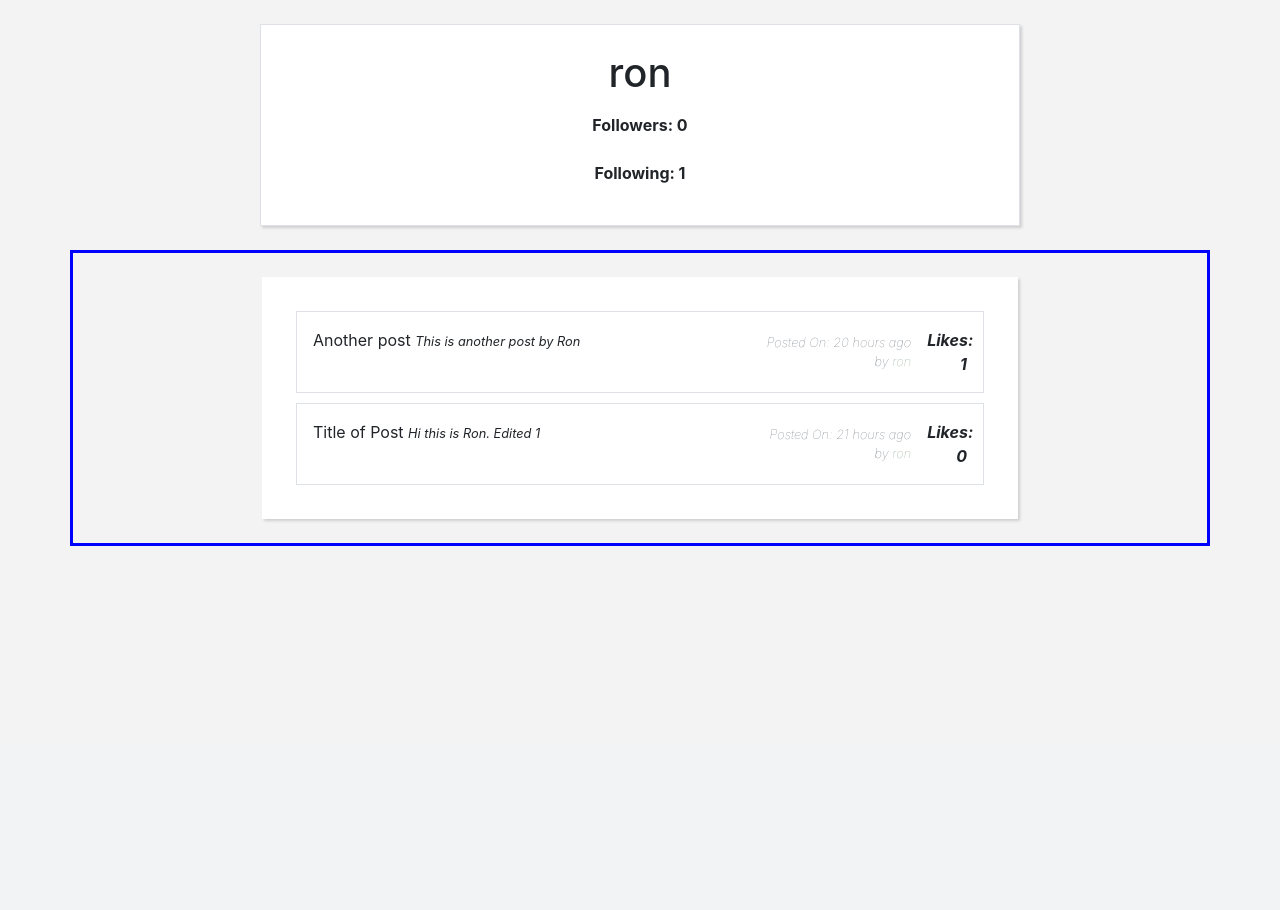
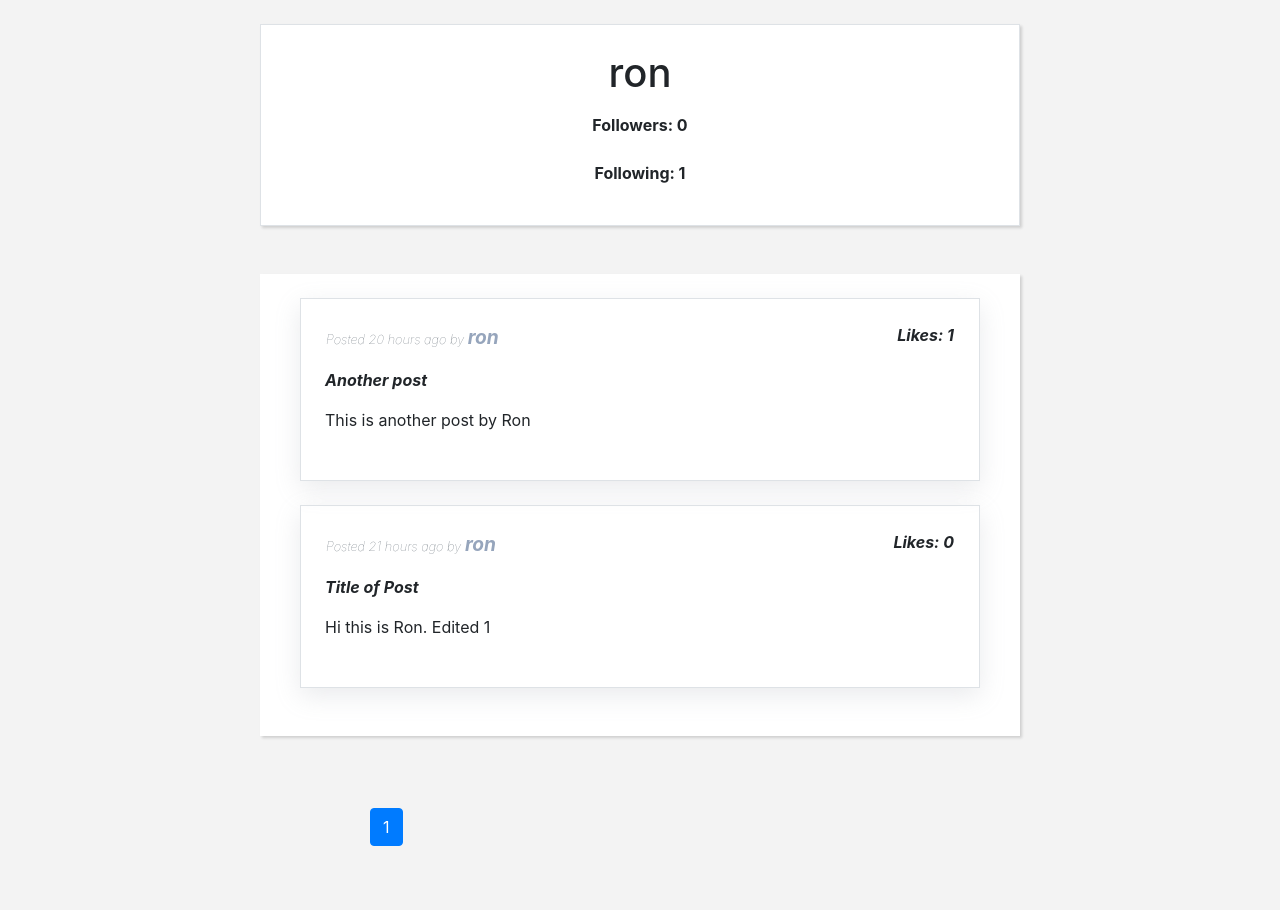
Before and after one commit to robot180/project4-network, a Django app: a page that uses network/templates/network/profile.html in a window 1280 px wide. Shown: the part 56-966 px from the top of the page. Before the commit the page ends 602 px from the top, so only its background shows below. Run offline with Django 3.2, Linux system fonts and the light colour scheme; data comes from the database, SQL or seed files in the repository; both versions use the stored data as it was after the commit; tables that the repository leaves empty hold one stand-in row (values such as "Sample post"); some libraries are stand-ins or nearby versions.

Commit message:
updated styles.css. Updated edit and submit buttons so that they no longer delete innerHTML and require innerHTML to be recoded. Edit button display none itself when clicked and creates the submit button. the submit button now removes itself and the textarea box AND display block Edit button. Created post_block.html so that block of code isn't repeated in index, following, and profile htmls.

```diff
--- a/network/static/network/posts.js
+++ b/network/static/network/posts.js
@@ -150,27 +150,33 @@ function editpost(content) {
   const editbox = document.createElement("textarea");
   editbox.maxLength = 450;
   // editbox.name = updatedpost;
-  editbox.setAttribute("id", "editbox")
+  // hide original post content and the edit button:
+  document.getElementById(`postBody_${content.editpostId}`).style.display = "none";
+  document.getElementById(`post${content.editpostId}editpost`).style.display = "none";
+  editbox.setAttribute("id", `editbox_${content.editpostId}`)
   editbox.classList="post_div row justify-contents-between pointer-link p-2 form-control"
   const t = document.createTextNode(`${content.editpostbody}`)
   editbox.appendChild(t);
   //clear all the content of postdiv and insert the textarea box so that user can edit the post
-  document.getElementById(`post${content.editpostId}`).innerHTML = ""
+  // document.getElementById(`post${content.editpostId}`).innerHTML = ""
   document.querySelector(`#post${content.editpostId}`).appendChild(editbox)
   const submit_button = document.createElement("button");
-  submit_button.setAttribute("id", "submit_button");
+  submit_button.setAttribute("id", `submit_button_${content.editpostId}`);
   submit_button.className = "btn green-button"
   submit_button.innerHTML = "Submit Edits";
   // submit_button.addEventListener("click", submit_edits())
   document.querySelector(`#post${content.editpostId}`).appendChild(submit_button);
    //access the submit_edits function when clicked
-  link = `"{% url 'profileurl' username_profile=${content.editpostId} %}"`
-  submit_button.addEventListener("click", () => {submit_edits(content, editbox.value, link)})
+  // link = `"{% url 'profileurl' username_profile=${content.editpostId} %}"`
+  // submit_button.addEventListener("click", () => {submit_edits(content, editbox.value, link)})
+  submit_button.addEventListener("click", () => {submit_edits(content, editbox.value)})
 };
 
 
 
-async function submit_edits(content, editedpost, link) {
+
+// async function submit_edits(content, editedpost, link) {
+async function submit_edits(content, editedpost) {
   console.log(content)
   console.log(content.postauthor)
   await fetch(`/edit/${content.editpostId}`, {
@@ -198,27 +204,38 @@ async function submit_edits(content, editedpost, link) {
     //clear the textarea and "submit edits" button from the postdiv (this is the same div when the index html was first generated by the index view)
     //cannot access the post id by the var name, id, because the results showed var name as pk. It's the same thing just different names
     updated_postdiv = document.getElementById(`post${result[0].pk}`)
-    updated_postdiv.innerHTML = `
-    <div class="col-6 col-sm-5 col-md-3 p-2 order-md-2 small text-right text-muted font-italic font-weight-lighter align-self-center">Posted On: ${localDate}
-    by <a href="${link}">${content.postauthor}</a></div>
-    <div class="col px-2 pb-2 pt-md-2 order-md-1 text-truncate">${updated_post.title}
-    <small><em>${updated_post.body}</em></small></div>
-    <div class="col-2 col-sm-1 col-md-1 p-2 order-md-2 text-right font-italic align-self-center"><strong>Likes: ${updated_post.liked_by.length}</strong></div>
-    `;
+    document.getElementById(`editbox_${result[0].pk}`).remove();
+    document.getElementById(`submit_button_${result[0].pk}`).remove();
+    document.getElementById(`postBody_${content.editpostId}`).style.display = "block";
+    document.getElementById(`postBody_${content.editpostId}`).innerText = `${updated_post.body}`
+    // updated_postdiv.innerHTML = `
+    // <div class="debug row px-3">
+    // <div class="debug mr-auto col-sm-8  p-2 order-md-2 small text-left text-muted font-italic font-weight-lighter align-self-center">
+    //     Posted On: ${updated_post.timestamp} by <a href="${link}" class="user-link">${content.postauthor}</a>
+    // </div>
+    // <div  class="debug col-3 col-sm-4 col-md-2 p-2 order-md-2 text-right font-italic">
+    //   <strong id="post{{post.id}}-likes">Likes: ${updated_post.liked_by.length}</strong>
+    // </div>
+    // </div>
+    // <div class="mb-2 col px-2 pb-2 pt-md-2 order-md-1 text-break">
+    // ${updated_post.title}
+    // <small><em>${updated_post.body}</em></small>
+    // </div>`;
     //can create the edit button by including the following in the above innerHTML:
     //<button id="#editpost" class="col-2 col-sm-1 col-md-2 p-2 order-md-2 text-center align-self-center" data-editpostbody="${updated_post.body}" data-editpost-id="${post_id}" onclick="editpost(this.dataset)">Edit Post</button>
     //or recreate the "edit post" button using createElement
-    const editbutton = document.createElement('button');
-    editbutton.setAttribute("id", `post${result[0].pk}editpost`);
-    editbutton.classList = "btn green-button col-2 col-sm-1 col-md-2 p-2 order-md-2 text-center align-self-center";
-    editbutton.innerHTML = "Edit Post";
-    editbutton.dataset.editpostbody = updated_post.body;
-    editbutton.dataset.editpostId = content.editpostId;
-    editbutton.dataset.postauthor = content.postauthor;
-    editbutton.dataset.link = `"{% url 'profileurl' username_profile=${content.editpostId} %}"`
-    editbutton.addEventListener("click", () => {editpost(editbutton.dataset)})
-    document.getElementById(`post${content.editpostId}`).appendChild(editbutton);
 
+    // const editbutton = document.createElement('button');
+    // editbutton.setAttribute("id", `post${result[0].pk}editpost`);
+    // editbutton.classList = "btn green-button col-2 col-sm-1 col-md-2 p-2 order-md-2 text-center align-self-center";
+    // editbutton.innerHTML = "Edit Post";
+    // editbutton.dataset.editpostbody = updated_post.body;
+    // editbutton.dataset.editpostId = content.editpostId;
+    // editbutton.dataset.postauthor = content.postauthor;
+    // editbutton.dataset.link = `"{% url 'profileurl' username_profile=${content.editpostId} %}"`
+    // editbutton.addEventListener("click", () => {editpost(editbutton.dataset)})
+    // document.getElementById(`post${content.editpostId}`).appendChild(editbutton);
+    document.getElementById(`post${result[0].pk}editpost`).style.display = "block";
     // <button id="#editpost" class="col-2 col-sm-1 col-md-2 p-2 order-md-2 text-center align-self-center" data-editpostbody="{{ updated_post.body }}" onclick="editpost(this.dataset)">Edit Post</button>
 
 });  }})
@@ -241,7 +258,7 @@ async function follow(data) {
     newfollowersCount = accessible_data.newfollowersCount
     // console.log(newfollowersCount)
   })
-  document.getElementById("followers").innerText = `Followers: ${newfollowersCount}`;
+  document.getElementById("followers").innerHTML = `<strong>Followers: ${newfollowersCount}</strong>`;
   // console.log(document.getElementById("follow-button").innerText)
   follow_button = document.getElementById("follow-button")
   follow_button.innerHTML == "Follow" ? follow_button.innerHTML = "Unfollow" : follow_button.innerHTML = "Follow";
--- a/network/templates/network/following.html
+++ b/network/templates/network/following.html
@@ -9,7 +9,7 @@
 </div>
 
 
-{% if not followedposts %}
+<!-- {% if not followedposts %}
   You have not followed any users.
 
 {% else %}
@@ -68,7 +68,9 @@
               </nav>
         </div>
     </div>
-</div>
+</div> -->
+
+  {% include "network/post_block.html" %}
 
 {% endblock %}
 
--- /dev/null
+++ b/network/templates/network/post_block.html
@@ -0,0 +1,76 @@
+{% load humanize %}
+
+<div class="container-lg">
+    <div class=" row justify-content-center">
+        <div class=" justify-content-center col-12 col-lg-8 m-4 p-4 bg-white box-shadow">
+
+  {% if not allposts %}
+    There are no posts.
+
+  {% else %}
+
+
+    {% for post in allposts %}
+
+          <div class = 'border box-shadow-posts p-3 mb-4 mx-0 mx-md-3' data-postinfo="{{ post }}" id="post{{post.id}}">
+            <div class=" row px-3">
+              <div class=" mr-auto col-sm-8  p-2 order-md-2 small text-left text-muted font-italic font-weight-lighter align-self-center">
+                  Posted {{ post.timestamp|naturaltime }} by <a href="{% url 'profileurl' username_profile=post.author %}" class="user-link">{{ post.author }}</a>
+              </div>
+              <div  class=" col-3 col-sm-4 col-md-2 p-2 order-md-2 text-right font-italic">
+                <strong id="post{{post.id}}-likes">Likes: {{ post.liked_by.count }}</strong>
+              </div>
+            </div>
+            <div class="mb-2 col px-2 pb-2 pt-md-2 order-md-1 text-break">
+              <strong><em><p>{{ post.title }}</p></strong></em>
+              <p id="postBody_{{post.id}}">{{ post.body }}</p>
+            </div>
+            {% if user.is_authenticated %}
+              {% if user == post.author %}
+              <button id="post{{post.id}}editpost" class="btn green-button col-2 col-sm-1 col-md-2 p-2 order-md-2 text-center align-self-center"
+              data-postauthor="{{ post.author }}" data-editpostbody="{{ post.body }}" data-editpost-id="{{ post.id }}" onclick="editpost(this.dataset)">Edit Post</button>
+              {% else %}
+                {% if user in post.liked_by.all %}
+                <button id="post{{post.id}}-like-unlike" class="btn blue-button col-2 col-sm-1 col-md-2 p-2 order-md-2 text-center align-self-center" data-likedpost-id="{{ post.id }}" data-post-likedby="{{ post.liked_by.all }}" data-user="{{ user }}"
+                data-likes="{{ post.liked_by.count }}" onclick="likepost(this.dataset)">Unlike</button>
+                {% else %}
+                <button id="post{{post.id}}-like-unlike" class="btn blue-button col-2 col-sm-1 col-md-2 p-2 order-md-2 text-center align-self-center" data-likedpost-id="{{ post.id }}" data-post-likedby="{{ post.liked_by.all }}" data-user="{{ user }}"
+                data-likes="{{ post.liked_by.count }}" onclick="likepost(this.dataset)">Like</button>
+                {% endif %}
+              {% endif %}
+            {% endif %}
+          </div>
+
+    {% endfor %}
+
+  {% endif %}
+      </div>
+    </div>
+  </div>
+
+
+  <div class = "container" id="pagenav">
+      <div class="row my-5">
+          <div class="col-md-4 offset-md-3">
+              <nav aria-label="...">
+                  <ul class="pagination">
+
+                    {% if allposts.has_previous %}
+                    <li class="page-item">
+                      <a class="page-link" href="?page={{ allposts.previous_page_number }}" tabindex="-1" aria-disabled="true">Previous</a>
+                    </li>
+                    {% endif %}
+
+                    <li class="page-item active" aria-current="page">
+                      <a class="page-link" href="#">{{ allposts.number }}<span class="sr-only"></span></a>
+                    </li>
+                    {% if allposts.has_next %}
+                    <li class="page-item">
+                      <a class="page-link" href="?page={{ allposts.next_page_number }}">Next</a>
+                    </li>
+                    {% endif %}
+                  </ul>
+                </nav>
+          </div>
+      </div>
+  </div>
--- a/network/templates/network/profile.html
+++ b/network/templates/network/profile.html
@@ -34,10 +34,10 @@
               </div>
             </div>
           </div>
-<!-- User's Information -->
+<!-- End User's Information -->
 
 <!-- User's posts -->
-<div class="container-lg justify-content-center">
+<!-- <div class="container-lg justify-content-center">
   <div class=" row justify-content-center debug">
       <div class=" justify-content-center col-12 col-lg-8 m-4 p-4 bg-white box-shadow">
         {% for post in userzPosts %}
@@ -70,8 +70,8 @@
         {% endfor %}
     </div>
   </div>
-</div>
-
+</div> -->
+{% include "network/post_block.html" %}
 
 {% endblock %}
 
--- a/network/views.py
+++ b/network/views.py
@@ -201,7 +201,7 @@ def profile(request, username_profile):
     # print(following)
     # print(len(following))
     return render(request, "network/profile.html", {
-        "userzPosts":userz_posts,
+        "allposts":userz_posts,
         "selected_user":selected_user,
         "following" : following
     })
@@ -254,6 +254,6 @@ def following(request):
     # print(f'page list: {page_list}')
     followedposts = page.get_page(page_number)
     return render(request, "network/following.html", {
-    "followedposts": followedposts
+    "allposts": followedposts
 
     })
```
Also changed, not shown: network/templates/network/index.html (+13 -9 lines), db.sqlite3.
